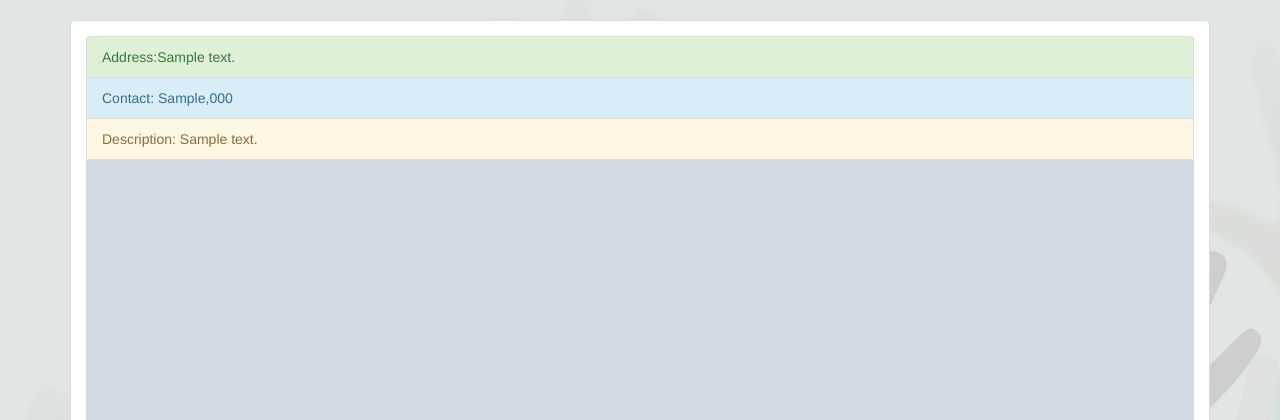
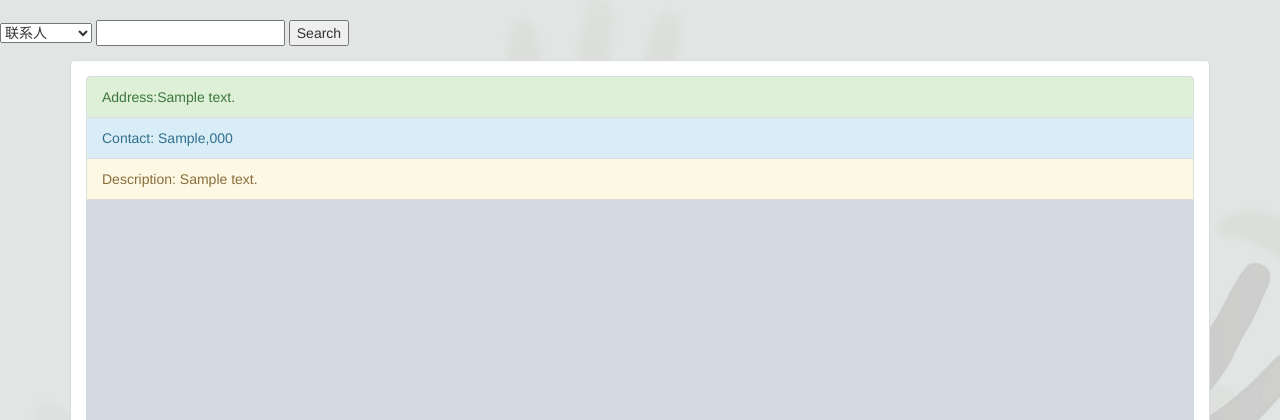
Before and after one commit to icharity/donate, a Django app: template nx/templates/needs.html in a window 1280 px wide. Shown: the part 76-496 px from the top of the page. Run offline with Django 3.2, Linux system fonts and the light colour scheme; the template is opened without the code that fills it: most values are stand-ins (such as "Sample title", 1, 10 or a date in 2020); grey boxes marked "Sample" are stand-in pictures; some libraries are stand-ins or nearby versions.

Commit message:
add search in needs page

```diff
--- a/nx/templates/needs.html
+++ b/nx/templates/needs.html
@@ -14,6 +14,15 @@
         <header>
             <h1>Thumb Charity</h1>
         </header>
+        <form method="post" action=".">
+        {% csrf_token %}
+        <select name="search_name">
+                <option value="contact_person">联系人</option>
+                <option value="contact_person_telephone">联系人电话</option>
+            </select>
+        <input type="text" name="search_value">
+        <button type="submit">Search</button>
+    </form>
         <div class="col-sm-12">
             <div class="container">
                 {% for need in needs %}
```
Also changed, not shown: nx/views.py (+13 -3 lines).
